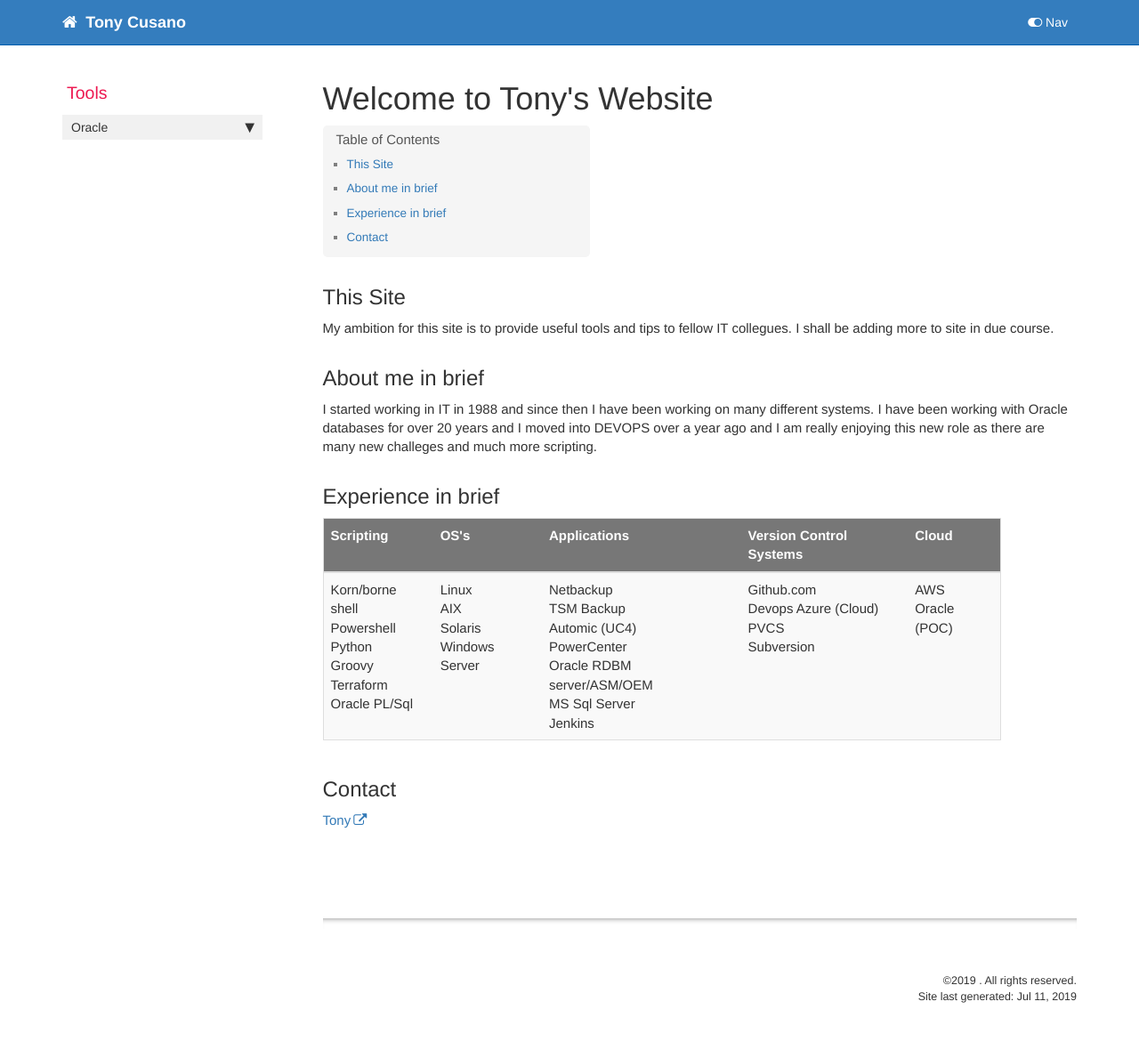
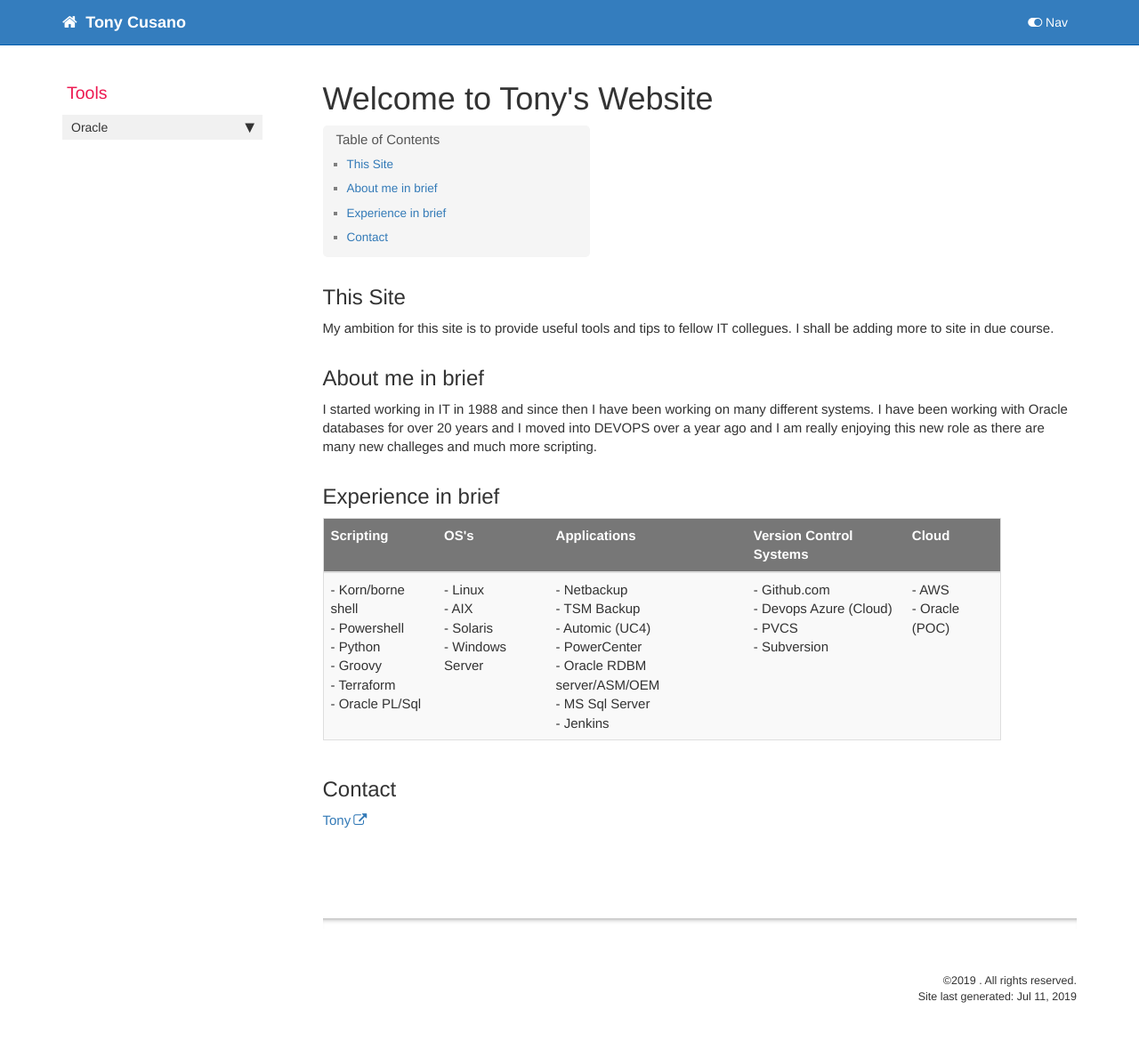
Before and after one commit to tcusano/tcusano.github.io, a Jekyll site: the page built from index.md, in a window 1280 px wide. Shown: the whole page at 89% size. Built offline with Jekyll 4.4.1, drawn with Linux system fonts in a browser that asks for light colours; comment, search, counter and statistics services are not loaded.

Commit message:
new web site

```diff
--- a/index.md
+++ b/index.md
@@ -23,29 +23,29 @@ I started working in IT in 1988 and since then I have been working on many diffe
    </thead>
    <tbody>
       <tr>
-         <td>Korn/borne shell <br>
-          Powershell<br>
-          Python<br>
-          Groovy<br>
-          Terraform<br>
-          Oracle PL/Sql</td>
-         <td>Linux<br>
-          AIX<br>
-          Solaris<br>
-          Windows Server</td>
-         <td>Netbackup<br>
-          TSM Backup<br>
-          Automic (UC4)<br>
-          PowerCenter<br>
-          Oracle RDBM server/ASM/OEM<br>
-          MS Sql Server<br>
-          Jenkins</td>
-         <td>Github.com<br>
-          Devops Azure (Cloud)<br>
-          PVCS<br>
-          Subversion</td>
-         <td>AWS<br>
-          Oracle (POC)
+         <td>- Korn/borne shell <br>
+          - Powershell<br>
+          - Python<br>
+          - Groovy<br>
+          - Terraform<br>
+          - Oracle PL/Sql</td>
+         <td>- Linux<br>
+          - AIX<br>
+          - Solaris<br>
+          - Windows Server</td>
+         <td>- Netbackup<br>
+          - TSM Backup<br>
+          - Automic (UC4)<br>
+          - PowerCenter<br>
+          - Oracle RDBM server/ASM/OEM<br>
+          - MS Sql Server<br>
+          - Jenkins</td>
+         <td>- Github.com<br>
+          - Devops Azure (Cloud)<br>
+          - PVCS<br>
+         - Subversion</td>
+         <td>- AWS<br>
+          - Oracle (POC)
          </td>
       </tr>
    </tbody>
```
